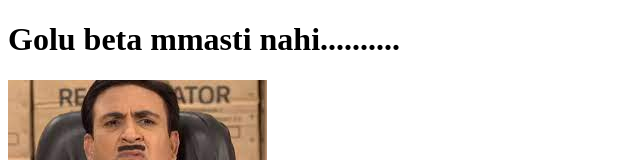
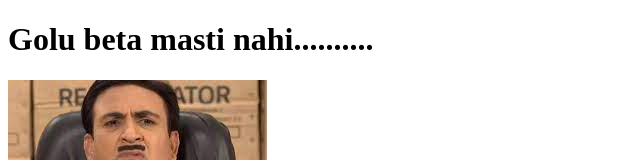
Before and after one commit to Kharelsameer/kharelsameer.github.io, a plain HTML site: page index.html in a window 1280 px wide. Shown: the top 160 px of the page, without its empty margins (0-640 px from the left). Drawn offline with Linux system fonts and the light colour scheme.

Commit message:
yesplease

```diff
--- a/index.html
+++ b/index.html
@@ -6,7 +6,7 @@
     <title>Sameer Kharel</title>
 </head>
 <body>
-  <h1>Golu beta mmasti nahi..........</h1>
+  <h1>Golu beta masti nahi..........</h1>
 
   <img src="./asset/images/gada.jpeg" alt="TMKOC">
 
```
